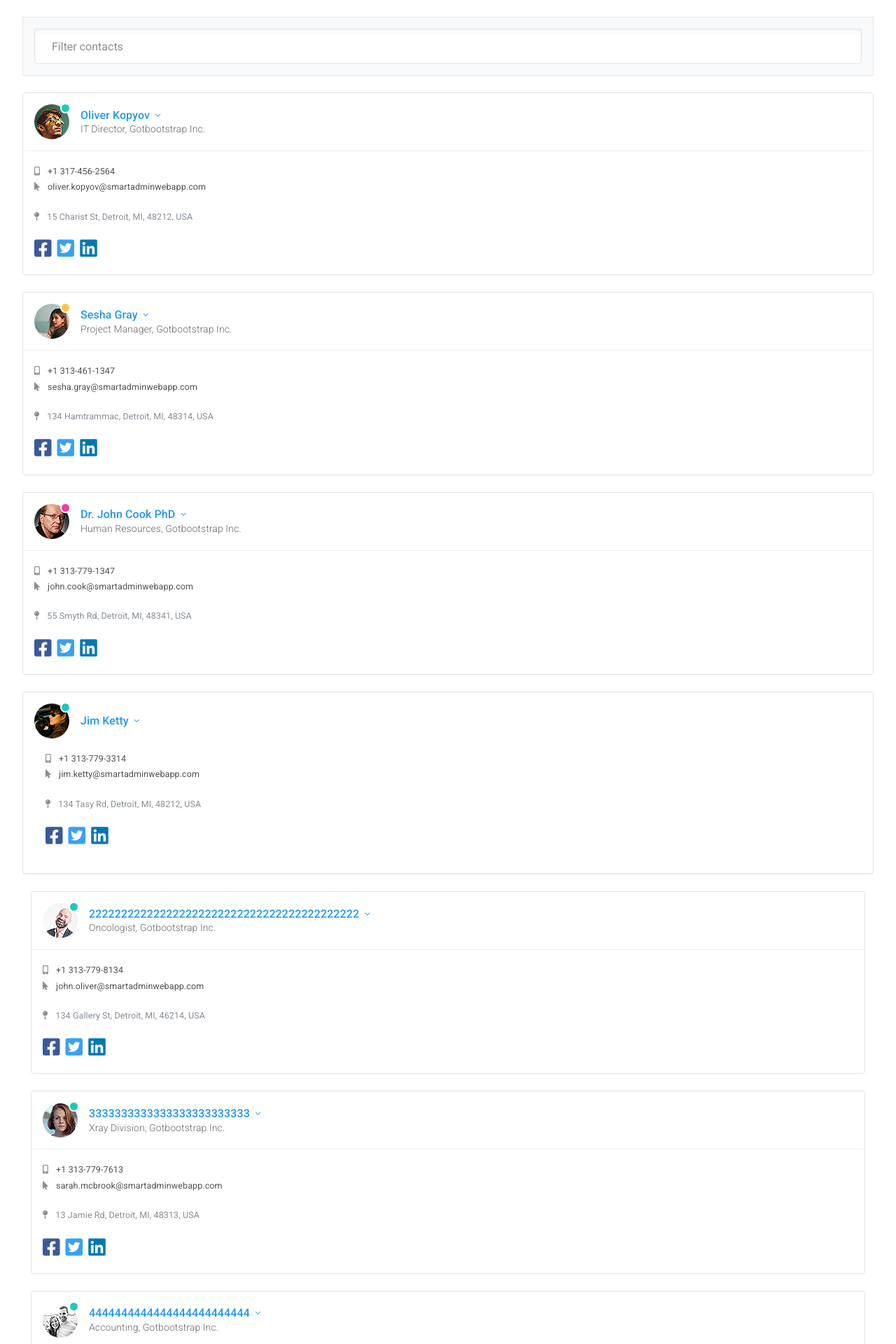
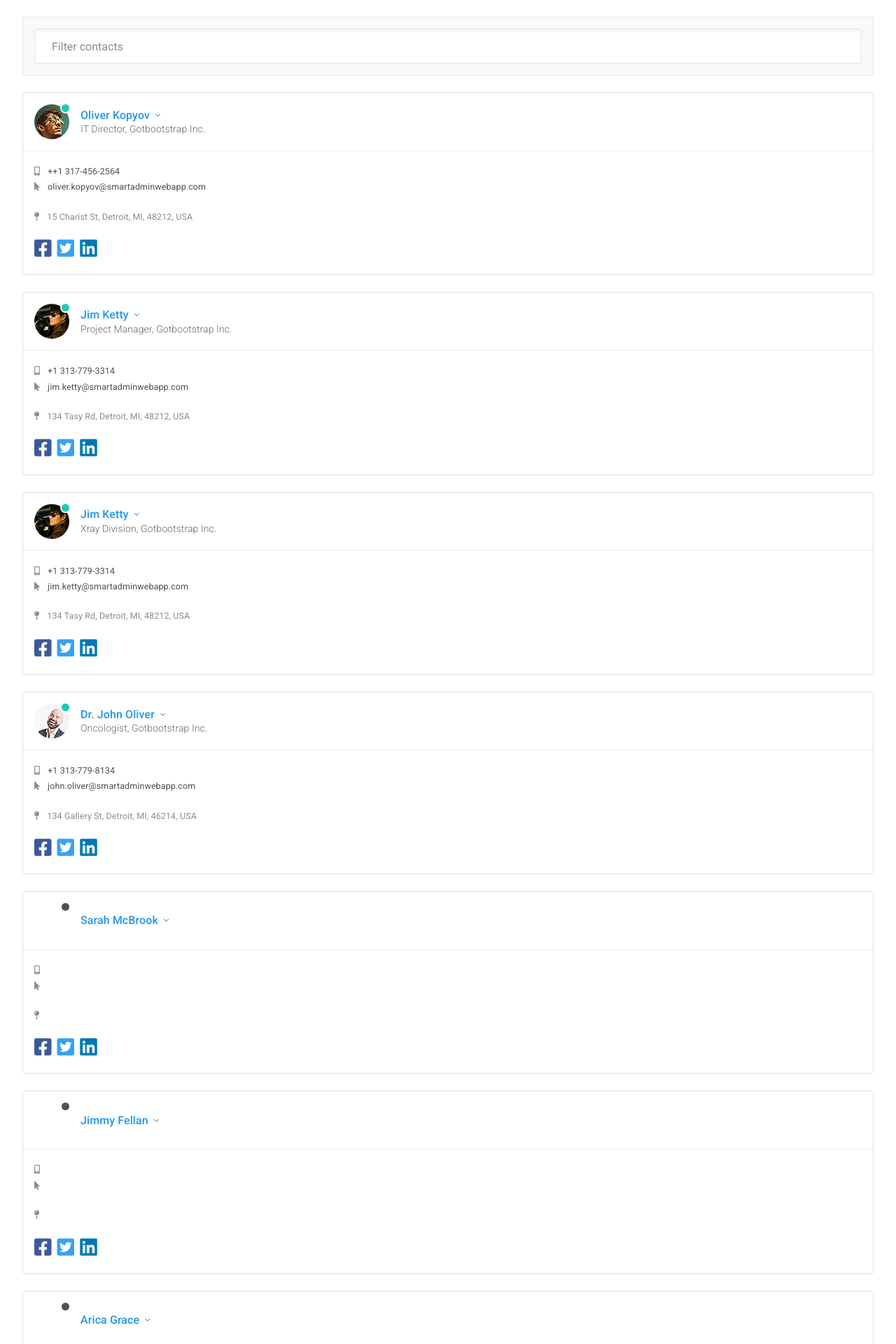
Before and after one commit to GazetteHan/work, a PHP site: page /task_7.php in a window 1280 px wide. Shown: the top 1920 px of the page at 70% size. Run offline with PHP 8.4, Linux system fonts and the light colour scheme.

Commit message:
Остановился на 8 задании

```diff
--- a/20 tasks/task_7.php
+++ b/20 tasks/task_7.php
@@ -36,39 +36,140 @@
                 </div>
             </div>
             <div class="row js-list-filter" id="js-contacts">
+                <?php
+                $users =[
+                    [
+                        "id" => 1,
+                        "username" => "Oliver Kopyov",
+                        "image" => "img/demo/avatars/avatar-b.png",
+                        "status" => "success",
+                        "profession" => "IT Director, Gotbootstrap Inc.",
+                        "tel" => "++1 317-456-2564",
+                        "email" => "oliver.kopyov@smartadminwebapp.com",
+                        "address" => "15 Charist St, Detroit, MI, 48212, USA",
+                        "tags" => "oliver kopyov",
+                        "facebook" => "facebook.com",
+                        "twitter" => "twitter.com",
+                        "linked" => "linked.com",
+
+                    ],
+                    [
+                        "id" => 2,
+                        "username" => "Jim Ketty",
+                        "image" => "img/demo/avatars/avatar-k.png",
+                        "status" => "success",
+                        "profession" => "Project Manager, Gotbootstrap Inc.",
+                        "tel" => "+1 313-779-3314",
+                        "email" => "jim.ketty@smartadminwebapp.com",
+                        "address" => "134 Tasy Rd, Detroit, MI, 48212, USA",
+                        "tags" => "",
+                        "facebook" => "facebook.com",
+                        "twitter" => "twitter.com",
+                        "linked" => "linked.com",
+
+                    ],
+                    [
+                        "id" => "",
+                        "username" => "Jim Ketty",
+                        "image" => "img/demo/avatars/avatar-k.png",
+                        "status" => "success",
+                        "profession" => "Xray Division, Gotbootstrap Inc.",
+                        "tel" => "+1 313-779-3314",
+                        "email" => "jim.ketty@smartadminwebapp.com",
+                        "address" => "134 Tasy Rd, Detroit, MI, 48212, USA",
+                        "tags" => "",
+                        "facebook" => "facebook.com",
+                        "twitter" => "twitter.com",
+                        "linked" => "linked.com",
+
+                    ],
+                    [
+                        "id" => "",
+                        "username" => "Dr. John Oliver",
+                        "image" => "img/demo/avatars/avatar-g.png",
+                        "status" => "success",
+                        "profession" => "Oncologist, Gotbootstrap Inc.",
+                        "tel" => "+1 313-779-8134",
+                        "email" => "john.oliver@smartadminwebapp.com",
+                        "address" => "134 Gallery St, Detroit, MI, 46214, USA",
+                        "tags" => "",
+                        "facebook" => "facebook.com",
+                        "twitter" => "twitter.com",
+                        "linked" => "linked.com",
+
+                    ],
+                    [
+                        "id" => "",
+                        "username" => "Sarah McBrook",
+                        "image" => "",
+                        "status" => "",
+                        "profession" => "",
+                        "tel" => "",
+                        "email" => "",
+                        "address" => "",
+                        "tags" => "",
+                        "facebook" => "facebook.com",
+                        "twitter" => "twitter.com",
+                        "linked" => "linked.com",
+
+                    ],
+                    [
+                        "id" => "",
+                        "username" => "Jimmy Fellan",
+                        "image" => "",
+                        "status" => "",
+                        "profession" => "",
+                        "tel" => "",
+                        "email" => "",
+                        "address" => "",
+                        "tags" => "",
+                        "facebook" => "facebook.com",
+                        "twitter" => "twitter.com",
+                        "linked" => "linked.com",
+
+                    ],
+                    [
+                        "id" => "",
+                        "username" => "Arica Grace",
+                        "image" => "",
+                        "status" => "",
+                        "profession" => "",
+                        "tel" => "",
+                        "email" => "",
+                        "address" => "",
+                        "tags" => "",
+                        "facebook" => "facebook.com",
+                        "twitter" => "twitter.com",
+                        "linked" => "linked.com",
+
+                        ],
+                    ];
+                    ?>
+                <?php foreach ($users as $user):?>
                 <div class="col-xl-4">
-                    <div id="c_1" class="card border shadow-0 mb-g shadow-sm-hover" data-filter-tags="oliver kopyov">
+                    <div id="c_<?php echo $user['tags']?>" class="card border shadow-0 mb-g shadow-sm-hover" data-filter-tags="<?php echo $user['tags']?>">
                         <div class="card-body border-faded border-top-0 border-left-0 border-right-0 rounded-top">
                             <div class="d-flex flex-row align-items-center">
-                                <span class="status status-success mr-3">
-                                    <span class="rounded-circle profile-image d-block " style="background-image:url('img/demo/avatars/avatar-b.png'); background-size: cover;"></span>
+                                <span class="status status-<?php echo $user['status']?> mr-3">
+                                    <span class="rounded-circle profile-image d-block " style="background-image:url('<?php echo $user['image']?>'); background-size: cover;"></span>
                                 </span>
                                 <div class="info-card-text flex-1">
                                     <a href="javascript:void(0);" class="fs-xl text-truncate text-truncate-lg text-info" data-toggle="dropdown" aria-expanded="false">
-                                        Oliver Kopyov
+                                        <?php echo $user['username']?>
                                         <i class="fal fa-angle-down d-inline-block ml-1 fs-md"></i>
                                     </a>
-                                    <div class="dropdown-menu">
-                                        <a class="dropdown-item" href="#">Send Email</a>
-                                        <a class="dropdown-item" href="#">Create Appointment</a>
-                                        <a class="dropdown-item" href="#">Block User</a>
-                                    </div>
-                                    <span class="text-truncate text-truncate-xl">IT Director, Gotbootstrap Inc.</span>
+                                    <span class="text-truncate text-truncate-xl"><?php echo $user['profession']?></span>
                                 </div>
-                                <button class="js-expand-btn btn btn-sm btn-default d-none waves-effect waves-themed" data-toggle="collapse" data-target="#c_1 > .card-body + .card-body" aria-expanded="false">
-                                    <span class="collapsed-hidden">+</span>
-                                    <span class="collapsed-reveal">-</span>
-                                </button>
                             </div>
                         </div>
                         <div class="card-body p-0 collapse show">
                             <div class="p-3">
                                 <a href="tel:+13174562564" class="mt-1 d-block fs-sm fw-400 text-dark">
-                                    <i class="fas fa-mobile-alt text-muted mr-2"></i> +1 317-456-2564</a>
+                                    <i class="fas fa-mobile-alt text-muted mr-2"></i> <?php echo $user['tel']?></a>
                                 <a href="mailto:oliver.kopyov@smartadminwebapp.com" class="mt-1 d-block fs-sm fw-400 text-dark">
-                                    <i class="fas fa-mouse-pointer text-muted mr-2"></i> oliver.kopyov@smartadminwebapp.com</a>
+                                    <i class="fas fa-mouse-pointer text-muted mr-2"></i> <?php echo $user['email']?></a>
                                 <address class="fs-sm fw-400 mt-4 text-muted">
-                                    <i class="fas fa-map-pin mr-2"></i> 15 Charist St, Detroit, MI, 48212, USA</address>
+                                    <i class="fas fa-map-pin mr-2"></i> <?php echo $user['address']?></address>
                                 <div class="d-flex flex-row">
                                     <a href="javascript:void(0);" class="mr-2 fs-xxl" style="color:#3b5998">
                                         <i class="fab fa-facebook-square"></i>
@@ -84,6 +185,7 @@
                         </div>
                     </div>
                 </div>
+                <?php endforeach;?>
                 <div class="col-xl-4">
                     <div id="c_2" class="card border shadow-0 mb-g shadow-sm-hover" data-filter-tags="sesha gray">
                         <div class="card-body border-faded border-top-0 border-left-0 border-right-0 rounded-top">
@@ -186,76 +288,6 @@
                             <div class="d-flex flex-row align-items-center">
                                 <span class="status status-success mr-3">
                                     <span class="rounded-circle profile-image d-block " style="background-image:url('img/demo/avatars/avatar-k.png'); background-size: cover;"></span>
-                                    <?php
-                                    $users =[
-                                         [
-                                                 "id" => "",
-                                                 "username" => "Jim Ketty",
-                                                "image" => "img/demo/avatars/avatar-k.png",
-                                                "status" => "saccess",
-                                                "profession" => "Xray Division, Gotbootstrap Inc.",
-                                                "tel" => "+1 313-779-3314",
-                                                "email" => "jim.ketty@smartadminwebapp.com",
-                                                "address" => "134 Tasy Rd, Detroit, MI, 48212, USA",
-                                                "facebook" => "facebook.com",
-                                                "twitter" => "twitter.com",
-                                                "linked" => "linked.com",
-
-                                         ],
-                                        [
-                                            "username" => "Dr. John Oliver",
-                                            "image" => "",
-                                            "status" => "",
-                                            "profession" => "",
-                                            "tle" => "",
-                                            "email" => "",
-                                            "address" => "",
-                                            "facebook" => "facebook.com",
-                                            "twitter" => "twitter.com",
-                                            "linked" => "linked.com",
-
-                                        ],
-                                        [
-                                            "username" => "Sarah McBrook",
-                                            "image" => "",
-                                            "status" => "",
-                                            "profession" => "",
-                                            "tle" => "",
-                                            "email" => "",
-                                            "address" => "",
-                                            "facebook" => "facebook.com",
-                                            "twitter" => "twitter.com",
-                                            "linked" => "linked.com",
-
-                                        ],
-                                        [
-                                            "username" => "Jimmy Fellan",
-                                            "image" => "",
-                                            "status" => "",
-                                            "profession" => "",
-                                            "tle" => "",
-                                            "email" => "",
-                                            "address" => "",
-                                            "facebook" => "facebook.com",
-                                            "twitter" => "twitter.com",
-                                            "linked" => "linked.com",
-
-                                        ],
-                                        [
-                                            "username" => "Arica Grace",
-                                            "image" => "",
-                                            "status" => "",
-                                            "profession" => "",
-                                            "tle" => "",
-                                            "email" => "",
-                                            "address" => "",
-                                            "facebook" => "facebook.com",
-                                            "twitter" => "twitter.com",
-                                            "linked" => "linked.com",
-
-                                        ],
-                                    ];
-                                    ?>
                                 </span>
                                 <div class="info-card-text flex-1">
                                     <a href="javascript:void(0);" class="fs-xl text-truncate text-truncate-lg text-info" data-toggle="dropdown" aria-expanded="false">
@@ -300,17 +332,8 @@
                                         222222222222222222222222222222222222222222
                                         <i class="fal fa-angle-down d-inline-block ml-1 fs-md"></i>
                                     </a>
-                                    <div class="dropdown-menu">
-                                        <a class="dropdown-item" href="#">Send Email</a>
-                                        <a class="dropdown-item" href="#">Create Appointment</a>
-                                        <a class="dropdown-item" href="#">Block User</a>
-                                    </div>
                                     <span class="text-truncate text-truncate-xl">Oncologist, Gotbootstrap Inc.</span>
                                 </div>
-                                <button class="js-expand-btn btn btn-sm btn-default d-none waves-effect waves-themed" data-toggle="collapse" data-target="#c_5 > .card-body + .card-body" aria-expanded="false">
-                                    <span class="collapsed-hidden">+</span>
-                                    <span class="collapsed-reveal">-</span>
-                                </button>
                             </div>
                         </div>
                         <div class="card-body p-0 collapse show">
```
Also changed, not shown: 20 tasks/task_8.php (added, +82 -0 lines).
